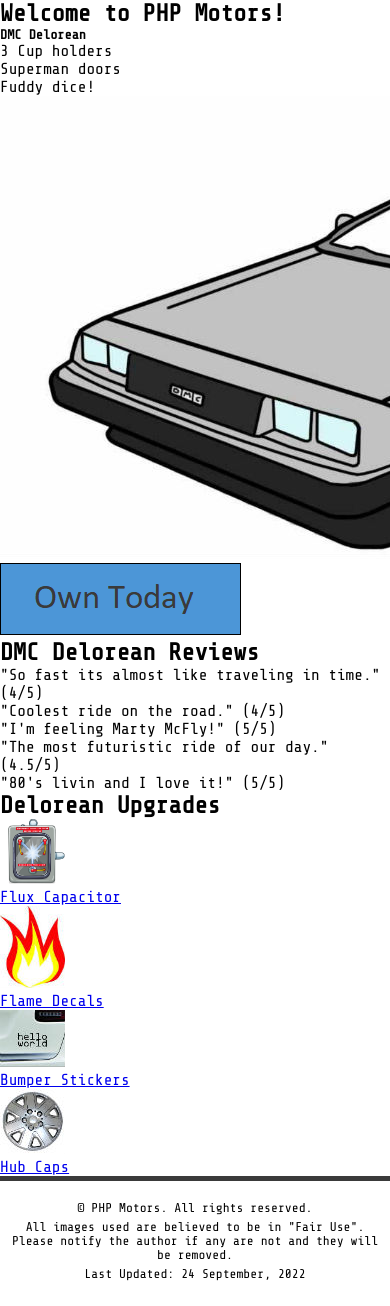
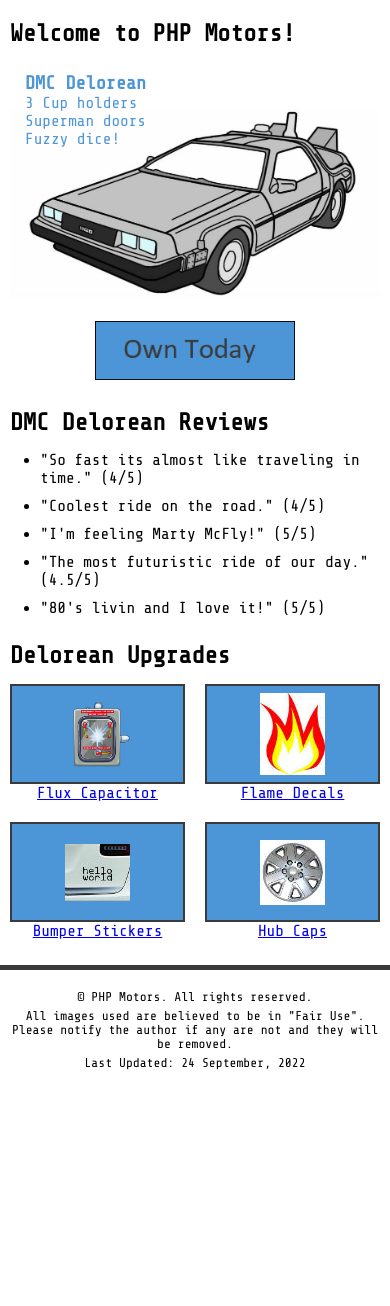
Before and after one commit to gnzlplcs/phpmotors, a PHP site: page /template.php in a window 390 px wide; the page is wider, and only the part inside the window is pictured. Shown: the part 141-1447 px from the top of that part. After the commit the page ends 1211 px from the top of that part, so only its background shows below. Run offline with PHP 8.4, Linux system fonts and the light colour scheme.

Commit message:
mobile and desktop version completed

```diff
--- a/css/style.css
+++ b/css/style.css
@@ -13,17 +13,18 @@
   --color-blue-light: #a6cbeb;
   --color-blue-dark: #4c96d7;
   --color-white: #ffffff;
-  --font-share-tech-mono: 'Share Tech Mono', monospace;
+  --font-share-tech-mono: "Share Tech Mono", monospace;
 }
 
 body {
-  background-image: url('../images/site/small_check.jpg');
+  background-image: url("../images/site/small_check.jpg");
   font-family: var(--font-share-tech-mono);
 }
 
 .container {
   margin: 0 auto;
   background-color: var(--color-white);
+  max-width: 100vw;
 }
 
 .header {
@@ -79,9 +81,78 @@
 }
 /* NavBar style ends here */
 
-/* main {
-  height: calc(100vh - 283px);
-} */
+/*
+------------------------------
+Home style starts here
+------------------------------
+*/
+.main section {
+  margin-bottom: 25px;
+  padding: 0 10px;
+}
+
+.main section h2 {
+  margin-bottom: 15px;
+}
+
+.hero h1 {
+  margin: 20px 0 10px;
+}
+
+.hero__description {
+  position: relative;
+  top: 15px;
+  left: 15px;
+  color: var(--color-blue-dark);
+}
+
+.hero__imgContainer {
+  margin-top: -25px;
+}
+
+.hero__imgContainer img {
+  width: 100%;
+  margin-bottom: 20px;
+}
+
+.hero__btnContainer--one {
+  text-align: center;
+}
+
+.hero__btnContainer--one img {
+  max-width: 200px;
+}
+
+.hero__btnContainer--two {
+  display: none;
+}
+
+.reviews ul {
+  padding-left: 30px;
+}
+
+.reviews ul li {
+  margin-bottom: 10px;
+}
+
+.upgrades__container {
+  display: grid;
+  grid-template-columns: 1fr 1fr;
+  grid-gap: 20px;
+}
+
+.upgrade {
+  text-align: center;
+}
+
+.upgrade__imgContainer {
+  display: flex;
+  justify-content: center;
+  align-items: center;
+  background-color: var(--color-blue-dark);
+  height: 100px;
+  border: 2px var(--color-gray-darkest) solid;
+}
 
 /*
 ------------------------------
--- a/home.php
+++ b/home.php
@@ -1,18 +1,24 @@
 <section class="hero">
   <h1>Welcome to PHP Motors!</h1>
-  <div class="description--float">
-    <h5>DMC Delorean</h5>
+  <div class="wrapper">
+    <div class="hero__description">
+      <h3>DMC Delorean</h3>
       <p>3 Cup holders</p>
       <p>Superman doors</p>
-    <p>Fuddy dice!</p>
+      <p>Fuzzy dice!</p>
+      <div class="hero__btnContainer--two">
+        <img src='./images/site/own_today.png' alt="Own Today button" />
       </div>
-  <div class="img-container">
+    </div>
+    <div class="hero__imgContainer">
       <img src='./images/delorean.jpg' alt="Delorean model outline" />
     </div>
-  <div class="btnImg-container">
+    <div class="hero__btnContainer--one">
       <img src='./images/site/own_today.png' alt="Own Today button" />
     </div>
+  </div>
 </section>
+
 <section class="reviews">
   <h2>DMC Delorean Reviews</h2>
   <ul>
@@ -23,29 +29,30 @@
     <li>"80's livin and I love it!" (5/5)</li>
   </ul>
 </section>
+
 <section class="upgrades">
   <h2>Delorean Upgrades</h2>
-  <div class="wrapper-upgrades">
-    <div class="upgrade-container">
-      <div class="upgradeImg-container">
+  <div class="upgrades__container">
+    <div class="upgrade">
+      <div class="upgrade__imgContainer">
         <img src="./images/upgrades/flux-cap.png">
       </div>
       <a href="#">Flux Capacitor</a>
     </div>
-    <div class="upgrade-container">
-      <div class="upgradeImg-container">
+    <div class="upgrade">
+      <div class="upgrade__imgContainer">
         <img src="./images/upgrades/flame.jpg">
       </div>
       <a href="#">Flame Decals</a>
     </div>
-    <div class="upgrade-container">
-      <div class="upgradeImg-container">
+    <div class="upgrade">
+      <div class="upgrade__imgContainer">
         <img src="./images/upgrades/bumper_sticker.jpg">
       </div>
       <a href="#">Bumper Stickers</a>
     </div>
-    <div class="upgrade-container">
-      <div class="upgradeImg-container">
+    <div class="upgrade">
+      <div class="upgrade__imgContainer">
         <img src="./images/upgrades/hub-cap.jpg">
       </div>
       <a href="#">Hub Caps</a>
--- a/template.php
+++ b/template.php
@@ -17,7 +17,7 @@
     <nav class="navbar">
       <?php require_once $_SERVER['DOCUMENT_ROOT'] . '/phpmotors/snippets/navigation.php'; ?>
     </nav>
-    <main>
+    <main class="main">
       <?php require_once $_SERVER['DOCUMENT_ROOT'] . '/phpmotors/home.php'; ?>
     </main>
     <footer class="footer">
```
Also changed, not shown: other parts of css/style.css (+51 -6 lines), 1 other file. Lines whose indentation alone changed are shown as unchanged.
